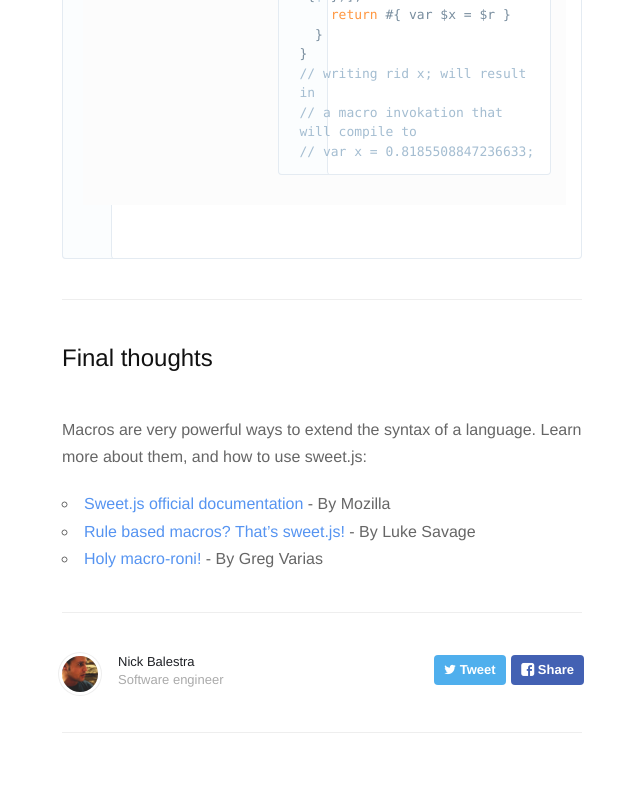
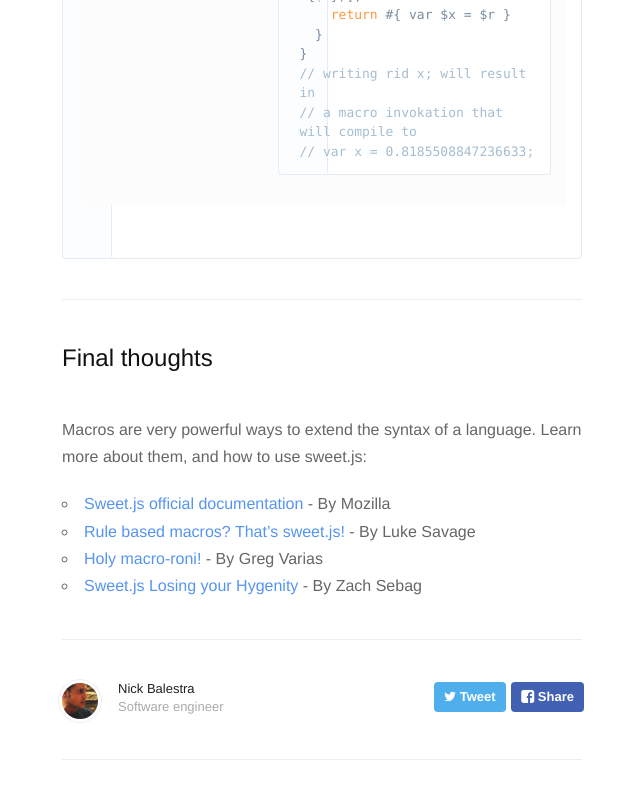
Before and after one commit to nickbalestra/nickbalestra.github.io, a Jekyll site: the page built from _posts/2015-08-29-sweetjs-case-macros-for-javascript.markdown, in a window 1280 px wide and 900 px high, scrolled down 2857 px. Shown: the top 799 px of the window, without its empty margins (318-958 px from the left). Built offline with Jekyll 4.4.1, drawn with Linux system fonts in a browser that asks for light colours; nearby versions of some CDN libraries; Markdown is read by kramdown in place of the engine named in the settings.

Commit message:
added zach link

```diff
--- a/_posts/2015-08-29-sweetjs-case-macros-for-javascript.markdown
+++ b/_posts/2015-08-29-sweetjs-case-macros-for-javascript.markdown
@@ -79,3 +79,4 @@ Macros are very powerful ways to extend the syntax of a language. Learn more abo
 - [Sweet.js official documentation](http://sweetjs.org/doc/main/sweet.html) - By Mozilla
 - [Rule based macros? That's sweet.js!](http://lukesavage.me/technical/2015/08/29/sweetjs-and-rule-based-macros/) - By Luke Savage
 - [Holy macro-roni!](http://gregrv.github.io/eqex/2015/08/29/holy-macro-roni.html) - By Greg Varias
+- [Sweet.js Losing your Hygenity](http://zachsebag.com/2015/08/29/sweet.js-losingyourhygienity.html) - By Zach Sebag
```
